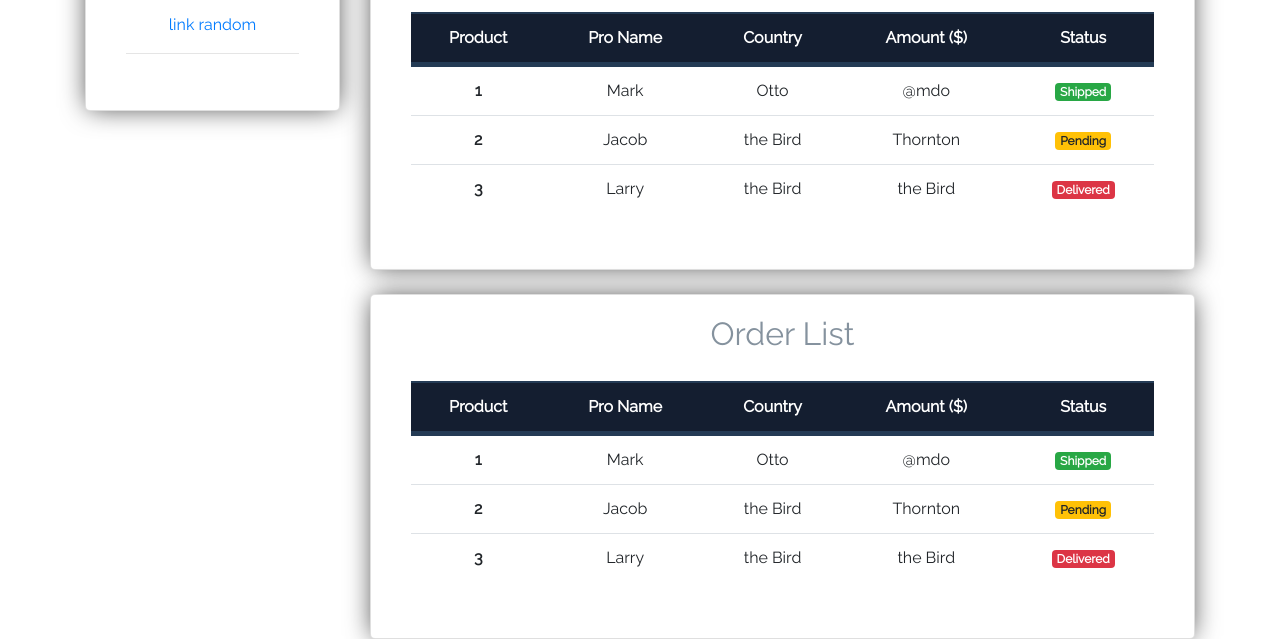
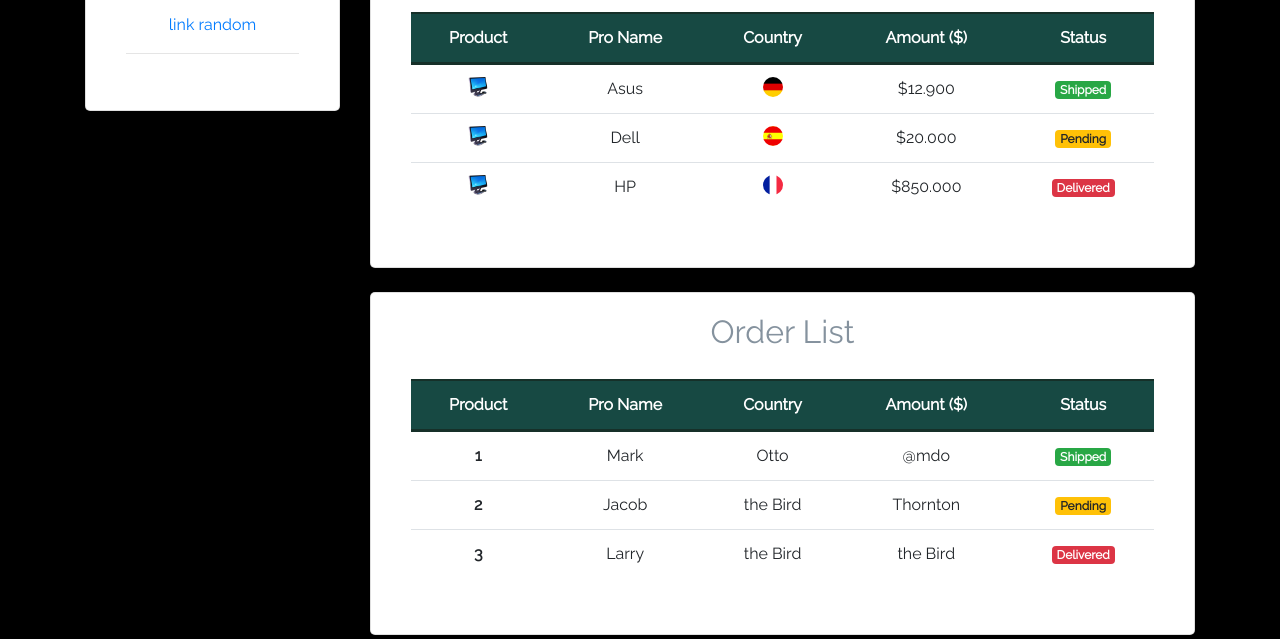
Before and after one commit to SaidTattoo/PortafolioWeb, a plain HTML site: page dashboard1.html in a window 1280 px wide. Shown: the part 439-1078 px from the top of the page. Drawn offline with nearby package versions, Linux system fonts and the light colour scheme.

Commit message:
editar dashboard tabla y colores

```diff
--- a/dashboard1.html
+++ b/dashboard1.html
@@ -11,6 +11,9 @@
         *{
             font-family: 'Raleway', sans-serif;
         }
+        body{
+background: #000;
+        }
     .fondo{
       position: sticky;
       top:0;
@@ -19,9 +22,9 @@
         color:white;
         width: 100%;
         height: 180px;
-        background: #1f4037;  /* fallback for old browsers */
-background: -webkit-linear-gradient(to bottom, #99f2c8, #1f4037);  /* Chrome 10-25, Safari 5.1-6 */
-background: linear-gradient(to bottom, #99f2c8, #1f4037); /* W3C, IE 10+/ Edge, Firefox 16+, Chrome 26+, Opera 12+, Safari 7+ */
+        background: #163029;  /* fallback for old browsers */
+background: -webkit-linear-gradient(to bottom, #174943, #163029);  /* Chrome 10-25, Safari 5.1-6 */
+background: linear-gradient(to bottom, #174943, #163029); /* W3C, IE 10+/ Edge, Firefox 16+, Chrome 26+, Opera 12+, Safari 7+ */
 
 
     }
@@ -69,12 +72,41 @@ background: linear-gradient(to bottom, #99f2c8, #1f4037); /* W3C, IE 10+/ Edge,
 
  }
  .tabla{
-     border-top:2px solid #243B55;
-     border-bottom:5px solid #243B55;
-     background-color:  #141E30;
+     border-top:2px solid #163029;
+     border-bottom:3px solid #163029;
+     background-color:  #174943;
      color:white;
  }
+     .flag{
+      margin: 0 auto;
+        width: 20px;
+        height:20px;
 
+
+     }
+     .ale{
+      background: url("./img/bandera/alemania.png");
+      background-position:center center;
+        background-size: cover;
+        border-radius:50%;
+     }
+     .esp{
+      background: url("./img/bandera/españa.png");
+      background-position:center center;
+      background-size: contain;
+      border-radius:50%;
+     }
+     .fra{
+      background: url("./img/bandera/francia.png");
+      background-position:center center;
+        background-size: contain;
+        border-radius:50%;
+      }
+      .pc{
+        background: url("./img/product/pc.png");
+      background-position:center center;
+        background-size: cover;
+      }
     </style>
     <script src="https://ajax.googleapis.com/ajax/libs/jquery/3.4.1/jquery.min.js"></script>
     <script src="./js/charts/chart.js"> </script>
@@ -205,24 +237,24 @@ background: linear-gradient(to bottom, #99f2c8, #1f4037); /* W3C, IE 10+/ Edge,
                                             </thead>
                                             <tbody>
                                               <tr>
-                                                <th scope="row">1</th>
-                                                <td>Mark</td>
-                                                <td>Otto</td>
-                                                <td>@mdo</td>
+                                                <th scope="row"><div class="flag pc"></div></th>
+                                                <td>Asus</td>
+                                                <td> <div class="flag ale"></div> </td>
+                                                <td>$12.900</td>
                                                 <td><span class="badge badge-success">Shipped</span></td>
                                               </tr>
                                               <tr>
-                                                <th scope="row">2</th>
-                                                <td>Jacob</td>
-                                                <td>the Bird</td>
-                                                <td>Thornton</td>
+                                                <th scope="row"><div class="flag pc"></div></th>
+                                                <td>Dell</td>
+                                                <td> <div class="flag esp"></div> </td>
+                                                <td>$20.000</td>
                                                 <td><span class="badge badge-warning">Pending</span>	</td>
                                               </tr>
                                               <tr>
-                                                <th scope="row">3</th>
-                                                <td>Larry</td>
-                                                <td>the Bird</td>
-                                                <td>the Bird</td>
+                                                <th scope="row"><div class="flag pc"></div></th>
+                                                <td>HP</td>
+                                                <td> <div class="flag fra"></div> </td>
+                                                <td>$850.000</td>
                                                 <td><span class="badge badge-danger"> Delivered</span></td>
                                               </tr>
                                             </tbody>
```
Also changed, not shown: img/bandera/alemania.png (added), img/bandera/españa.png (added), img/bandera/francia.png (added), img/product/art_hpd-290-p0066ns_1.jpg (added), img/product/dell.jpg (added), img/product/pc.png (added).
